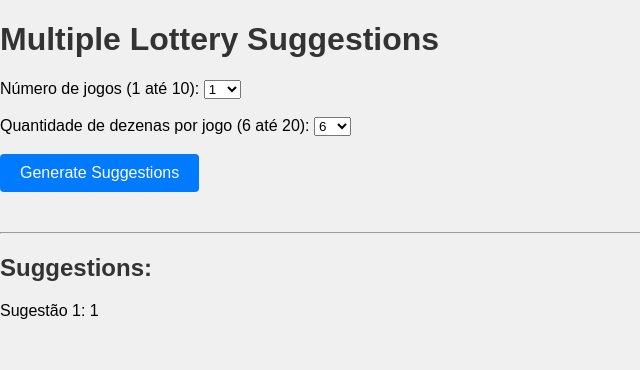
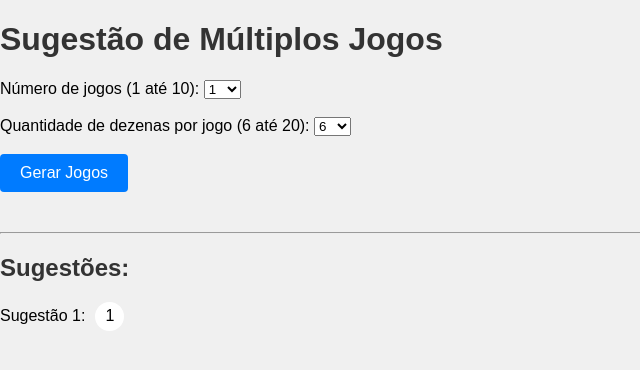
Before and after one commit to Clodomilson/Mega-sena-Neural, a Flask app: template templates/combined_lottery.html in a window 1280 px wide. Shown: the top 370 px of the page, without its empty margins (0-640 px from the left). Run offline with Flask 3, Linux system fonts and the light colour scheme; the template is opened without the code that fills it: most values are stand-ins (such as "Sample title", 1, 10 or a date in 2020); parts of the project's set-up code (start-up, migrations or seed data) failed here and were passed over.

Commit message:
Estilizando os números da página combined_lottery.html

```diff
--- a/static/styles.css
+++ b/static/styles.css
@@ -48,3 +48,22 @@ img {
     border-radius: 8px;
     box-shadow: 0 0 10px rgba(0, 0, 0, 0.1);
 }
+
+p{
+    display: flex;
+    flex-direction: row;
+    align-items: center;
+}
+
+span{
+    display: flex;
+    align-items: center;
+    justify-content: center;
+    padding: 2px;
+    margin-left: 10px;
+    width: 25px;
+    height: 25px;
+    background-color: #fff;
+    border-radius: 50px;
+
+}
--- a/templates/combined_lottery.html
+++ b/templates/combined_lottery.html
@@ -8,7 +8,7 @@
         <link rel="stylesheet" type="text/css" href="{{ url_for('static', filename='styles.css') }}">
     </head>
 <body>
-    <h1>Multiple Lottery Suggestions</h1>
+    <h1>Sugestão de Múltiplos Jogos</h1>
     <form method="POST" action="/multiple_lottery_suggestions">
         <label for="num_draws">Número de jogos (1 até 10):</label>
         <select name="num_draws" id="num_draws">
@@ -24,16 +24,18 @@
             {% endfor %}
         </select>
         <br><br>
-        <input type="submit" value="Generate Suggestions">
+        <input type="submit" value="Gerar Jogos">
     </form>
     {% if suggestions %}
         <hr>
-        <h2>Suggestions:</h2>
+        <h2>Sugestões:</h2>
         {% for idx in range(suggestions|length) %}
             <p>
                 Sugestão {{ idx + 1 }}:
                 {% for num in suggestions[idx]|sort %}
-                    {{ num }}&nbsp;
+                <span class="bola">
+                    {{ num }}
+                </span>
                 {% endfor %}
             </p>
         {% endfor %}
```
